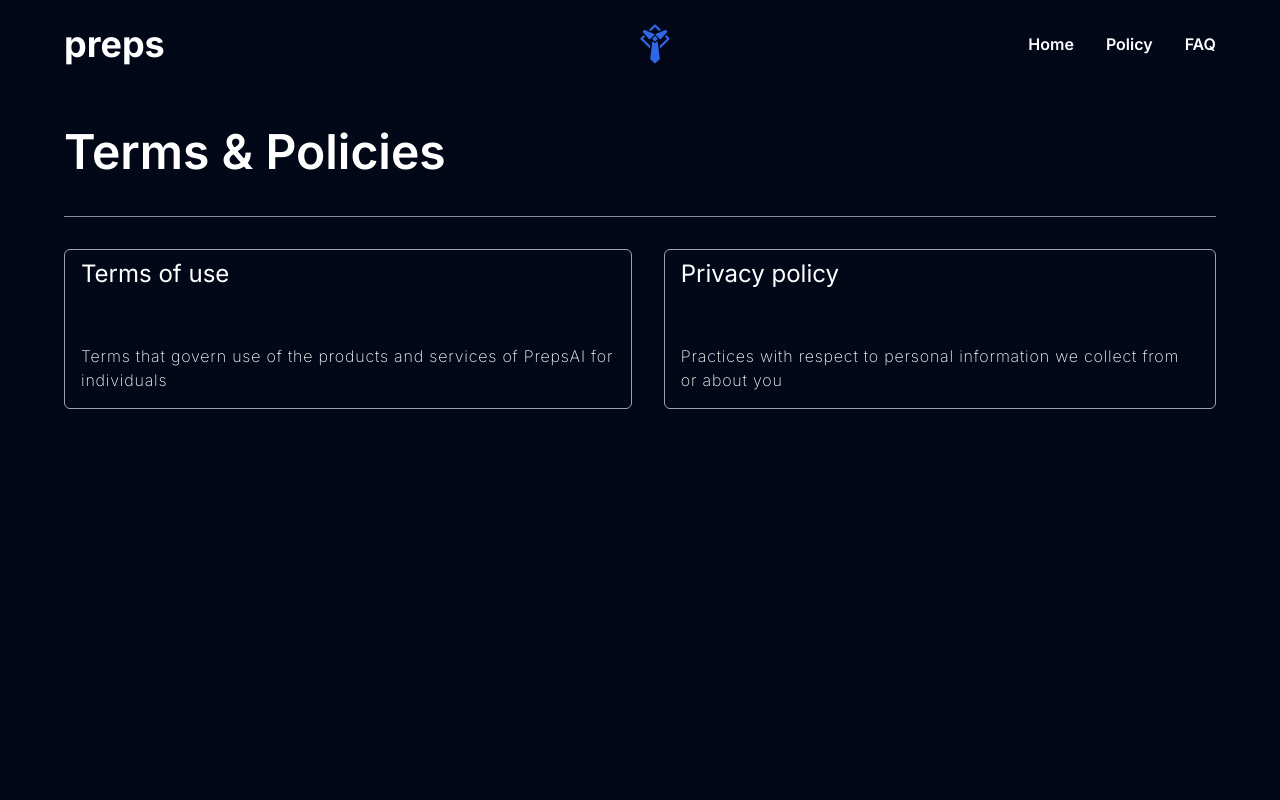
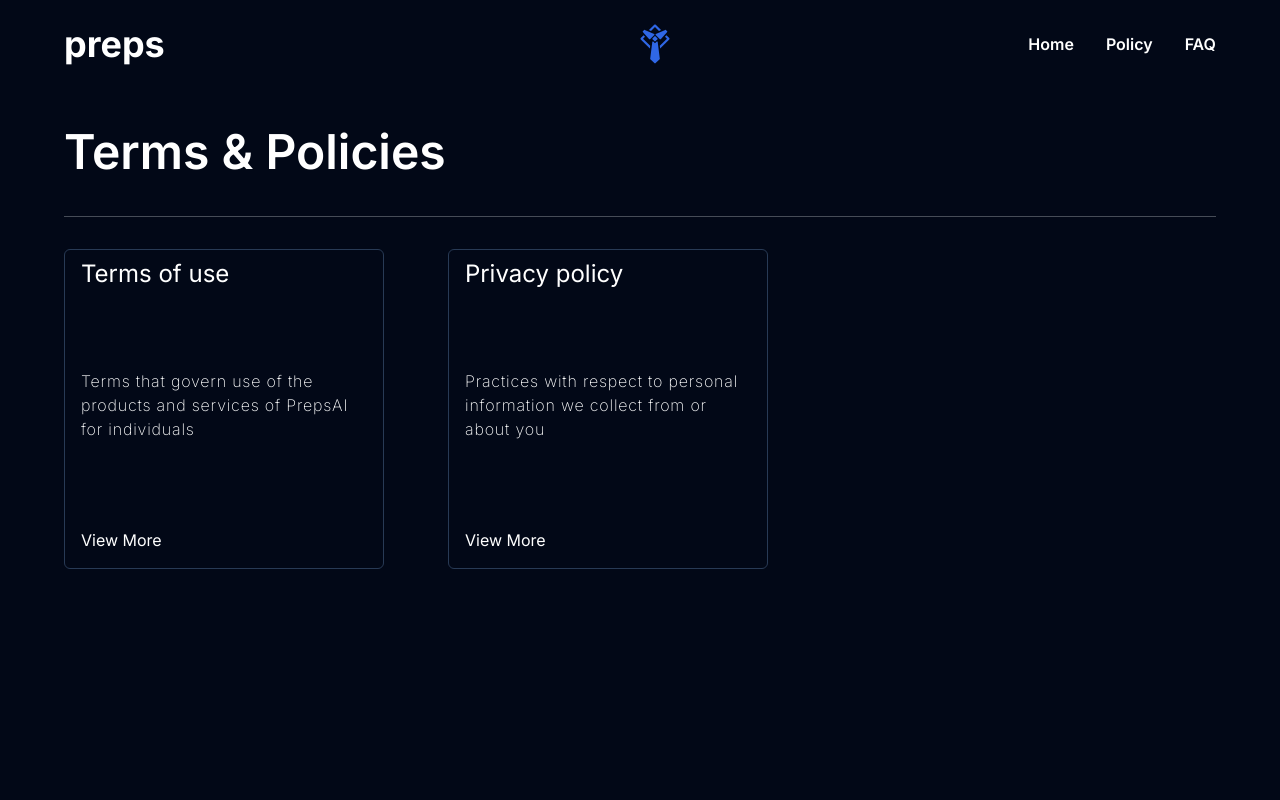
Before and after one commit to heojay0309/mockview_landing, a Next.js app: page /policies in a window 1280 px wide. Shown: the top 800 px of the page. Built offline with nearby package versions, Linux system fonts and the light colour scheme.

Commit message:
changed policies

```diff
--- a/src/app/page.tsx
+++ b/src/app/page.tsx
@@ -6,7 +6,7 @@ import Fifth from '@/components/Fifth';
 import Sixth from '@/components/Sixth';
 export default function Home() {
   return (
-    <div className="flex flex-col px-[64px]">
+    <div className="flex flex-col tablet:px-[64px] px-[32px]">
       <Intro />
       <Second />
       <Fourth />
--- a/src/app/policies/layout.tsx
+++ b/src/app/policies/layout.tsx
@@ -19,7 +19,7 @@ export default function PoliciesLayout({
   children: React.ReactNode;
 }) {
   return (
-    <div className="w-full justify-between h-screen flex flex-col">
+    <div className="w-full justify-between min-h-screen flex flex-col">
       {children}
     </div>
   );
--- a/src/app/policies/page.tsx
+++ b/src/app/policies/page.tsx
@@ -25,15 +25,14 @@ const PolicyPage = () => {
       <h1 className="  leading-[64px] tracking-[4%] text-[48px] font-[600]">
         Terms & Policies
       </h1>
-      <div className="border-b opacity-60"></div>
-      <section className="flex justify-between gap-[32px]  w-full h-full">
+      <div className="border-b opacity-30"></div>
+      <section className="flex justify-between gap-[32px] tablet:gap-[64px] w-full tablet:justify-start tablet:h-full h-1/3">
         {policies.map((el, index) => {
           return (
-            <>
             <Link
               href={el.url}
               key={index}
-                className="border-[0.5px] rounded-md hover:bg-opacity-10 hover:bg-white border-gray-400 flex flex-col gap-[16px] p-[16px] tablet:h-[160px] justify-between"
+              className="border-[0.5px] rounded-md hover:bg-opacity-10 hover:bg-white border-cardBorder-dark flex flex-col gap-[16px] p-[16px] tablet:h-[320px] tablet:w-[320px] justify-between"
             >
               <div className="font-[400] text-[18px] tablet:text-[24px] leading-[16px]">
                 {el.title}
@@ -41,8 +40,8 @@ const PolicyPage = () => {
               <div className="text-[14px] tablet:text-[16px] tablet:leading-[24px] text-left font-[200] leading-[16px] tracking-wider">
                 {el.description}
               </div>
+              <div className=" h3">View More</div>
             </Link>
-            </>
           );
         })}
       </section>
--- a/src/app/policies/privacy-policy/page.tsx
+++ b/src/app/policies/privacy-policy/page.tsx
@@ -6,9 +6,9 @@ const PrivacyPolicy = () => {
       <h1 className="leading-[64px] tracking-[4%] text-[48px] font-[600]">
         Privacy Policy
       </h1>
-      <div className="border-b opacity-60"></div>
-      <div className="flex flex-row gap-[16px] w-full">
-        <div className="flex flex-col gap-[4px] w-1/5">
+      <div className="border-b opacity-30"></div>
+      <div className="flex flex-col tablet:flex-row gap-[16px] w-full">
+        <div className="flex tablet:flex-col tablet:w-1/5 w-full gap-[8px]">
           <h1 className="font-[500]">Last updated</h1>
           <span className="font-[200]">05/01/2024</span>
         </div>
--- a/src/app/policies/terms-of-use/page.tsx
+++ b/src/app/policies/terms-of-use/page.tsx
@@ -4,9 +4,9 @@ const TermsOfUse = () => {
       <h1 className="leading-[64px] tracking-[4%] text-[48px] font-[600]">
         Terms of Service
       </h1>
-      <div className="border-b opacity-60"></div>
-      <section className="flex flex-row gap-[16px] w-full">
-        <div className="flex flex-col gap-[4px] w-1/5">
+      <div className="border-b opacity-30"></div>
+      <section className="flex flex-col tablet:flex-row gap-[16px] w-full">
+        <div className="flex tablet:flex-col tablet:w-1/5 w-full gap-[8px]">
           <h1 className="font-[500]">Last updated</h1>
           <span className="font-[200]">05/01/2024</span>
         </div>
--- a/src/components/Sixth.tsx
+++ b/src/components/Sixth.tsx
@@ -249,7 +249,7 @@ const Sixth = () => {
         <div className=" flex flex-col font-[500] text-[24px] leading-[40px] ">
           <div className="flex gap-[16px] items-center">
             <span className="leading-[40px]">1</span>
-            <label className="opacity-50 leading-[24px] indent-4">
+            <label className="opacity-50 leading-[24px] indent-4 whitespace-nowrap">
               #input your Email
             </label>
           </div>
--- a/src/components/nav/Footer.tsx
+++ b/src/components/nav/Footer.tsx
@@ -3,7 +3,7 @@ import Link from 'next/link';
 
 const Footer = () => {
   return (
-    <nav className="relative tablet:px-[64px] tablet:py-[32px] h-[64px] w-full px-[64px]">
+    <nav className="relative tablet:px-[64px] tablet:py-[32px] h-[64px] w-full px-[32px]">
       <div className=" font-[600] leading-[24px] flex flex-row justify-between items-center  py-[16px]">
         <div className="flex tablet:gap-[32px] tablet:flex-row flex-col gap-[8px] items-center justify-center">
           <Link href="/" className="flex gap-[4px] justify-center items-center">
--- a/src/components/nav/Navbar.tsx
+++ b/src/components/nav/Navbar.tsx
@@ -7,7 +7,7 @@ import { useState } from 'react';
 const Navbar = () => {
   const [menuToggle, setMenuToggle] = useState(false);
   return (
-    <nav className="w-full px-[64px] py-[28px] relative">
+    <nav className="w-full tablet:px-[64px] px-[32px] py-[28px] relative">
       <div className="flex items-center justify-between">
         <Link href="/" className="flex gap-[4px]">
           <h1 className=" text-[36px] leading-[24px] font-[700]">preps</h1>
```
Also changed, not shown: 1 other file (tests, documents, lock files or other folders). Lines whose indentation alone changed are shown as unchanged.
